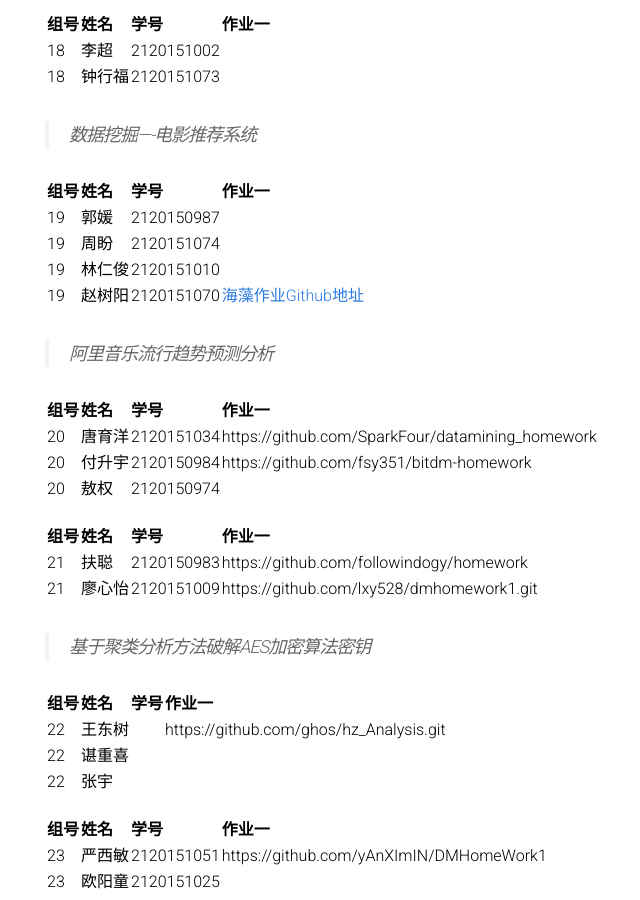
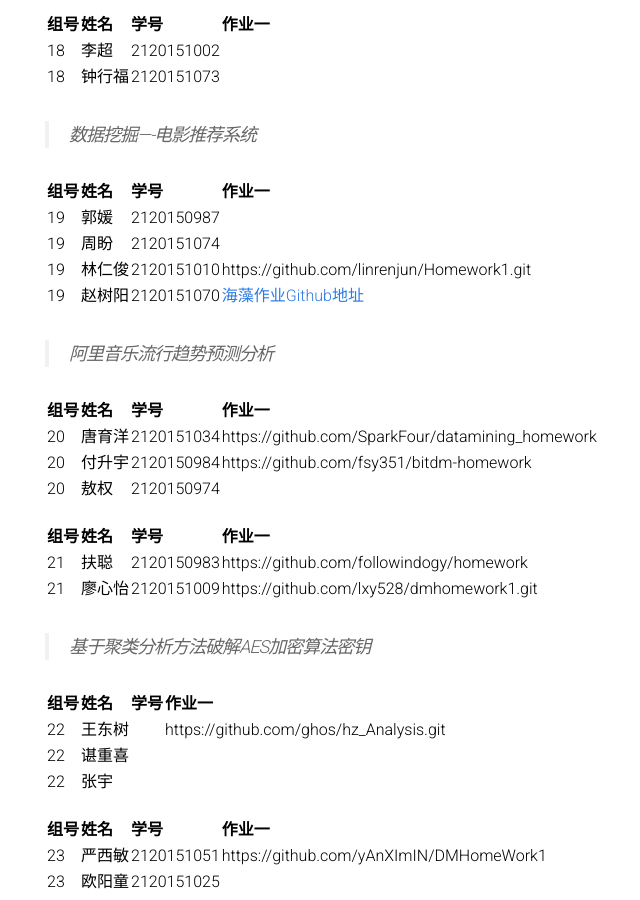
Before and after one commit to BITDM/bitdm.github.io, a Jekyll site: the page built from 2016/groups.md, in a window 1280 px wide and 900 px high, scrolled down 3449 px. Shown: the whole window, without its empty margins (195-835 px from the left). Built offline with Jekyll 4.4.1, drawn with Linux system fonts in a browser that asks for light colours; some of the changed lines change nothing that is shown.

Commit message:
Update groups.md

```diff
--- a/2016/groups.md
+++ b/2016/groups.md
@@ -154,7 +154,7 @@ permalink: /2016/groups/
 |:-------------|:-------------|:-----|:-----|
 |19|郭媛|2120150987|
 |19|周盼|2120151074|
-|19|林仁俊 |2120151010|
+|19|林仁俊 |2120151010|https://github.com/linrenjun/Homework1.git
 |19|赵树阳 |2120151070|[海藻作业Github地址](https://github.com/zsyprich/seaweed)
 
 > 阿里音乐流行趋势预测分析
```
